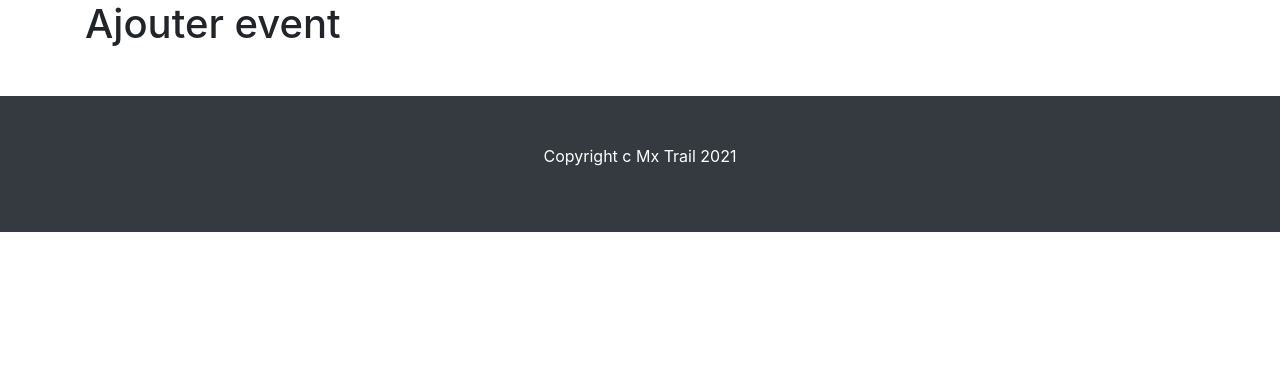
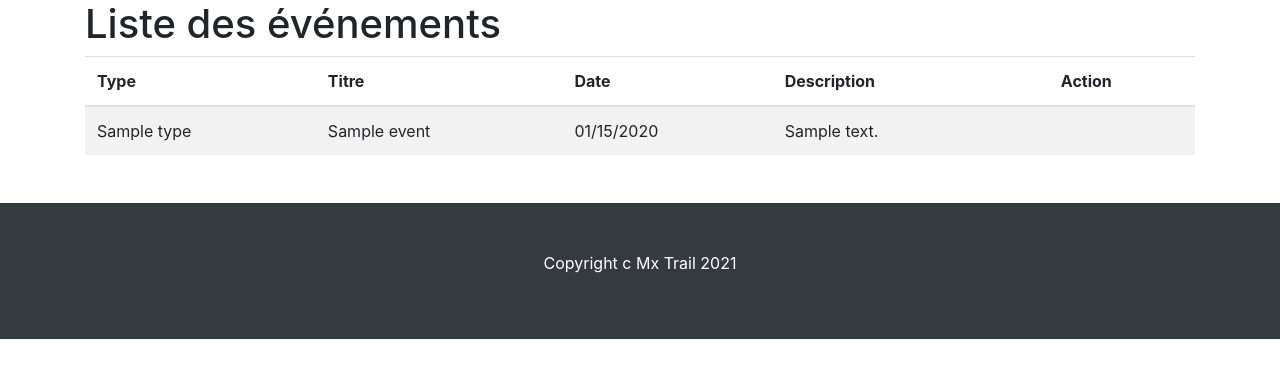
Before and after one commit to aziyade/motocross, a Symfony app: template templates/admin/add_event.html.twig in a window 1280 px wide. Shown: the part 56-434 px from the top of the page. Run offline with Twig, Linux system fonts and the light colour scheme; the template is opened without the code that fills it: most values are stand-ins (such as "Sample title", 1, 10 or a date in 2020); some libraries are stand-ins or nearby versions.

Commit message:
formulaire date ok

```diff
--- a/src/Entity/User.php
+++ b/src/Entity/User.php
@@ -246,4 +246,5 @@ class User implements UserInterface
     }
 
 
+
 }
--- a/templates/admin/add_event.html.twig
+++ b/templates/admin/add_event.html.twig
@@ -3,5 +3,32 @@
 {% block title %}Hello AdminController!{% endblock %}
 
 {% block body %}
-<h1>Ajouter event</h1>
+
+
+<h1>Liste des événements</h1>
+<table class="table table-striped">
+    <thead>
+        <tr>
+            <th>Type</th>
+            <th>Titre</th>
+            <th>Date</th>
+            <th>Description</th>
+            <th></th>
+            <th>Action</th>
+        </tr>
+    </thead>
+    <tbody>
+    {% for event in events %}
+        <tr>
+            <td>{{ event.type }}</td>
+            <td>{{ event.titre }}</td>
+            <td>{{ event.DateEvenement|date("m/d/Y") }}</td>
+            <td>{{ event.description }}</td>
+            <td></td>
+            <td></td>
+        </tr>
+          {% endfor %}
+    </tbody>
+</table>
+
 {% endblock %}
--- a/templates/admin/index.html.twig
+++ b/templates/admin/index.html.twig
@@ -30,7 +30,7 @@ background-image: url({{ relative_path('./image/imgfond2c.jpg') }});
 
 		<br />
     <a href="{{ path('admin_add_event') }}" class="btn btn-success btn-lg">  LISTE DES EVENEMENTS  </a>
-    <a href="{{ path('admin_add_user') }}"class="ml-5 btn btn-success btn-lg">LISTE DES UTILISATEURS</a>
+    <a href="{{ path('admin_liste_user') }}"class="ml-5 btn btn-success btn-lg">LISTE DES UTILISATEURS</a>
     <br>
     <br>
     <br>
--- a/templates/admin/liste_user.html.twig
+++ b/templates/admin/liste_user.html.twig
@@ -9,6 +9,8 @@
         <tr>
             <th>Nom</th>
             <th>Prénom</th>
+            <th>Licence</th>
+            <th>date Naissance</th>
             <th></th>
             <th>Action</th>
         </tr>
@@ -18,6 +20,8 @@
         <tr>
             <td>{{ user.nom }}</td>
             <td>{{ user.prenom }}</td>
+            <td>{{ user.licence }}</td>
+             <td>{{ user.datenaissance|date("m/d/Y") }}</td>
             <td></td>
             <td></td>
         </tr>
```
Also changed, not shown: src/Controller/AdminController.php (+15 -1 lines).
